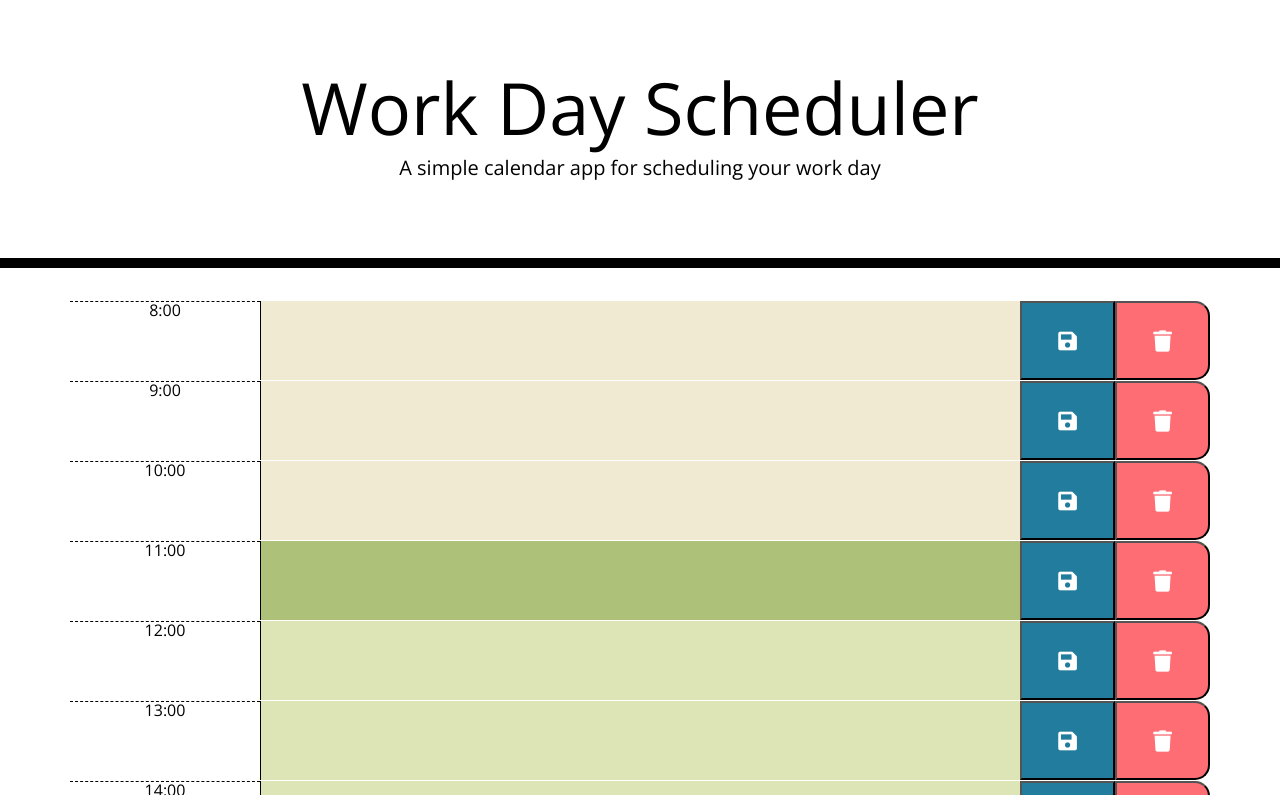
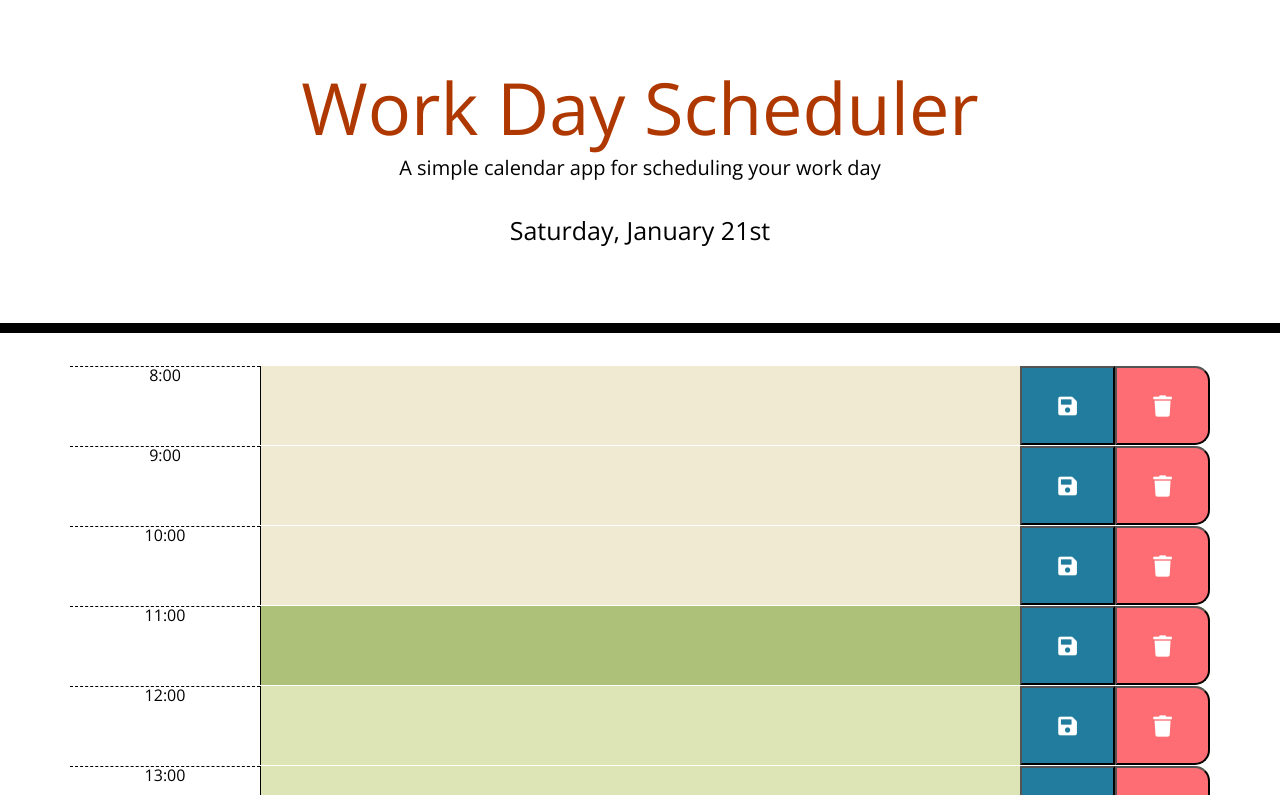
Before and after one commit to Aloosli/work-day-scheduler, a plain HTML site: page index.html in a window 1280 px wide. Shown: the top 795 px of the page. Drawn offline with nearby package versions, Linux system fonts and the light colour scheme.

Commit message:
added code to display date, changed h1 color

```diff
--- a/scheduler.js
+++ b/scheduler.js
@@ -1,3 +1,15 @@
+// Get the current day
+const currentDay = moment().format("dddd, MMMM Do");
+
+// Select the element where you want to display the current day
+const currentDayElement = $("#currentDay");
+
+// Set the text of the current day element to the current day
+currentDayElement.text(currentDay);
+
+//Create the rows for the scheduler
+//-------------------------------------------------------------------------
+
 // select the container div element
 const container = $(".container");
 
@@ -87,7 +99,10 @@ function loadEvents() {
   });
 
 }
+
 // delete the event from local storage
+//-----------------------------------------------------------------------------
+
 $('.deleteBtn').on("click", function() {
   // get the hour of the row
   const hour = $(this).siblings(".hour").text();
@@ -97,7 +112,11 @@ $('.deleteBtn').on("click", function() {
   $(this).siblings(".description").val("");
 });
 
-  // call the loadEvents function when the page loads
+
+
+
+// call the loadEvents function when the page loads
+//-----------------------------------------------------------------------------
   $(document).ready(function () {
     loadEvents();
   });
--- a/style.css
+++ b/style.css
@@ -23,6 +23,15 @@ textarea {
 
 .description {
   white-space: pre-wrap;
+}
+h1 {
+  color: #AF3800;
+}
+#currentDay {
+
+  font-size: 25px;
+  margin-top: 40px;
+
 }
 
 .time-block {
```
Also changed, not shown: index.html (+1 -1 lines).
